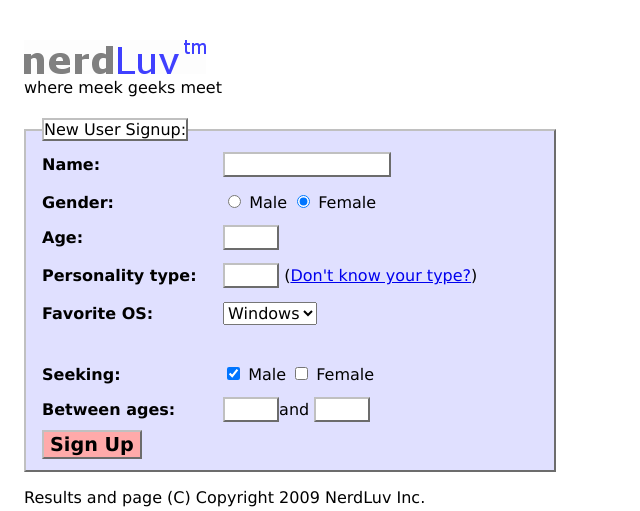
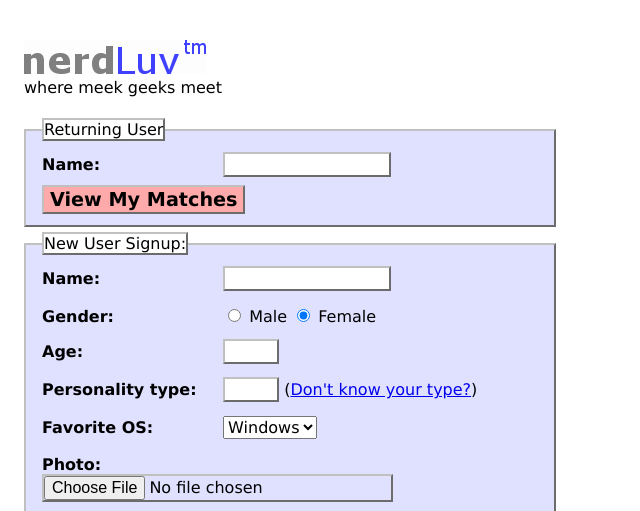
Before and after one commit to Eleveneat/myPython, a Python web app: template Ex8/templates/index.html in a window 1280 px wide. Shown: the top 511 px of the page, without its empty margins (0-640 px from the left). Run offline with Jinja, Linux system fonts and the light colour scheme; the template is opened without the code that fills it, so the values that code supplies are empty; grey boxes are pictures that could not be loaded.

Commit message:
Ex8_V1.1
增加再次登陆的用查看他们的匹配者。

```diff
--- a/Ex8/static/css/nerdluv.css
+++ b/Ex8/static/css/nerdluv.css
@@ -65,37 +65,38 @@ div {
 
 /* your additional styles go here */
 
-#Sign_Up_From {
+.Sign_Up_From {
 	width: 32em;
 	background-color: #E0E0FF;
 	border: 2px outset rgba(192,192,192,1);
 	padding-left: 1em;
+	margin-bottom: 1em;
 }
-#Sign_Up_From > #Banner {
+.Sign_Up_From > .Banner {
 	background-color: white;
 	border: 2px outset rgba(192,192,192,1);
 	/*padding-bottom: 1em;*/
 	position: relative;
 	bottom: 8pt;
 }
-#Sign_Up_From > #Form {
+.Sign_Up_From > .Form {
 	position: relative;
 	bottom: 8pt;
 }
-#Sign_Up_From .Label {
+.Sign_Up_From .Label {
 	width: 11em;
 	display: inline-block;
 }
-#Sign_Up_From input {
+.Sign_Up_From input {
 	border: 2px outset rgba(192,192,192,1);
 }
-#Sign_Up_From #Name {
+.Sign_Up_From .Name {
 	width: 10em;
 }
-#Sign_Up_From #Age, #Personality_Type, #Min_Age, #Max_Age {
+.Sign_Up_From #Age, #Personality_Type, #Min_Age, #Max_Age {
 	width: 3em;
 }
-#Sign_Up_From #Submit_Button {
+.Sign_Up_From .Submit_Button {
 	background-color: #FFAAAA;
 	font-size: 120%;
 	font-weight: bold;
--- a/Ex8/static/txt/singles.txt
+++ b/Ex8/static/txt/singles.txt
@@ -16,4 +16,8 @@ Seven of Nine,F,40,ISTJ,Windows,MF,12,50
 Stewie Griffin,M,1,INTP,Mac OS X,MF,1,59
 Stuart Reges,M,48,INFP,Mac OS X,M,18,35
 Valentina Tereshkova,F,71,ENTJ,Mac OS X,M,55,65
-test user,F,96,ISTJ,Linux,M,24,99
+test,F,11,ESTP,Windows,MF,0,99
+test,F,11,ESTP,Windows,MF,0,99
+test,F,11,ESTP,Windows,MF,0,99
+test,F,11,ESTP,Windows,MF,0,99
+test,F,11,ESTP,Windows,MF,0,99
--- a/Ex8/templates/index.html
+++ b/Ex8/templates/index.html
@@ -1,10 +1,20 @@
+<!--
+    Filename: index.html
+    Description:
+    Last modified: 2014-12-01 22:55
+
+    Created by Eleven on 2014-12-01
+    Email: eleveneat@gmail.com
+    Copyright (C) 2014 Eleven. All rights reserved.
+ -->
+
 <!DOCTYPE html>
 <html>
 	<!-- CSE 190 M Homework 4 (NerdLuv) -->
 	<head>
 		<title>NerdLuv</title>
 		<meta http-equiv="Content-type" content="text/html; charset=utf-8" />
-		<link href="heart.gif" type="image/gif" rel="shortcut icon" />
+		<link href="static/images/heart.gif" type="image/gif" rel="shortcut icon" />
 		<link href="static/css/nerdluv.css" type="text/css" rel="stylesheet" />
 	</head>
 
@@ -15,13 +25,29 @@
 				where meek geeks meet
 			</div>
 
-			<div id="Sign_Up_From">
-				<span id="Banner">New User Signup:</span>
-				<div id="Form">
+			<div class="Sign_Up_From">
+				<span class="Banner">Returning User</span>
+				<div class="Form">
+					<form action="/login" method="post">
+						<div>
+							<div class="Label"><strong>Name:</strong></div>
+							<input type="text" name="loginName" maxlength="16" class="Name"/>
+						</div>
+
+						<div>
+							<input type="submit" value="View My Matches" class="Submit_Button">
+						</div>
+					</form>
+				</div>
+			</div>
+
+			<div class="Sign_Up_From">
+				<span class="Banner">New User Signup:</span>
+				<div class="Form">
 					<form action="/result" method="post">
 						<div>
 							<div class="Label"><strong>Name:</strong></div>
-							<input type="text" name="Name" maxlength="16" id="Name"/>
+							<input type="text" name="Name" maxlength="16" class="Name"/>
 						</div>
 
 						<div>
@@ -53,6 +79,11 @@
 							</select>
 						</div>
 
+						<div>
+							<div class="Label"><strong>Photo:</strong></div>
+							<!-- <input type="text" name="Photo" id =="Photo"> -->
+							<input type="file" value="Browse_" >
+						</div>
 
 						<div id="seeking">
 							<div class="Label"><strong>Seeking:</strong></div>
@@ -69,7 +100,7 @@
 						</div>
 
 						<div>
-							<input type="submit" value="Sign Up" id="Submit_Button">
+							<input type="submit" value="Sign Up" class="Submit_Button">
 						</div>
 					</form>
 				</div>
```
Also changed, not shown: Ex8/NerdLuv.py (+49 -6 lines), Ex8/templates/error.html (+11 -1 lines), Ex8/templates/results.html (+12 -2 lines), Ex8/static/images/heart.gif (added).
